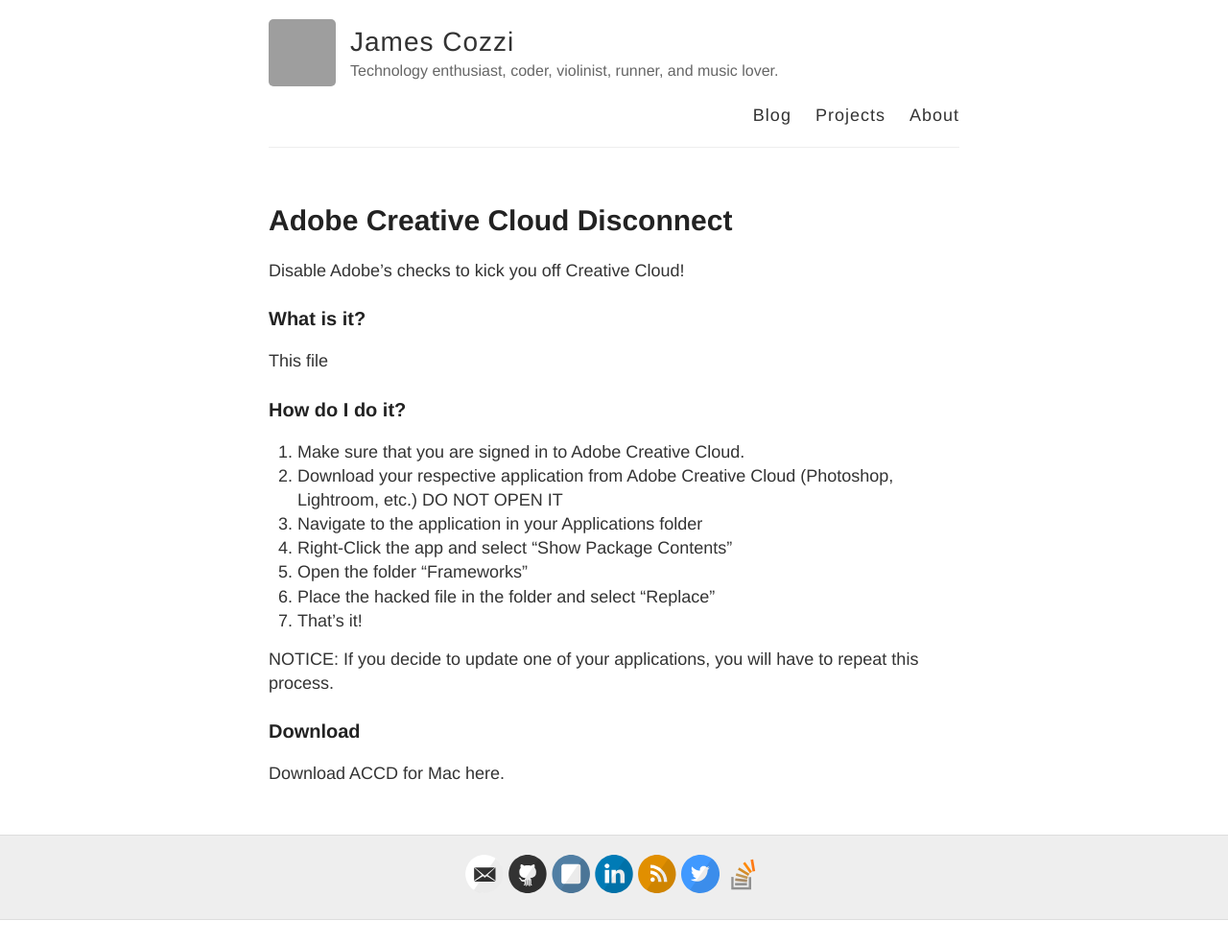
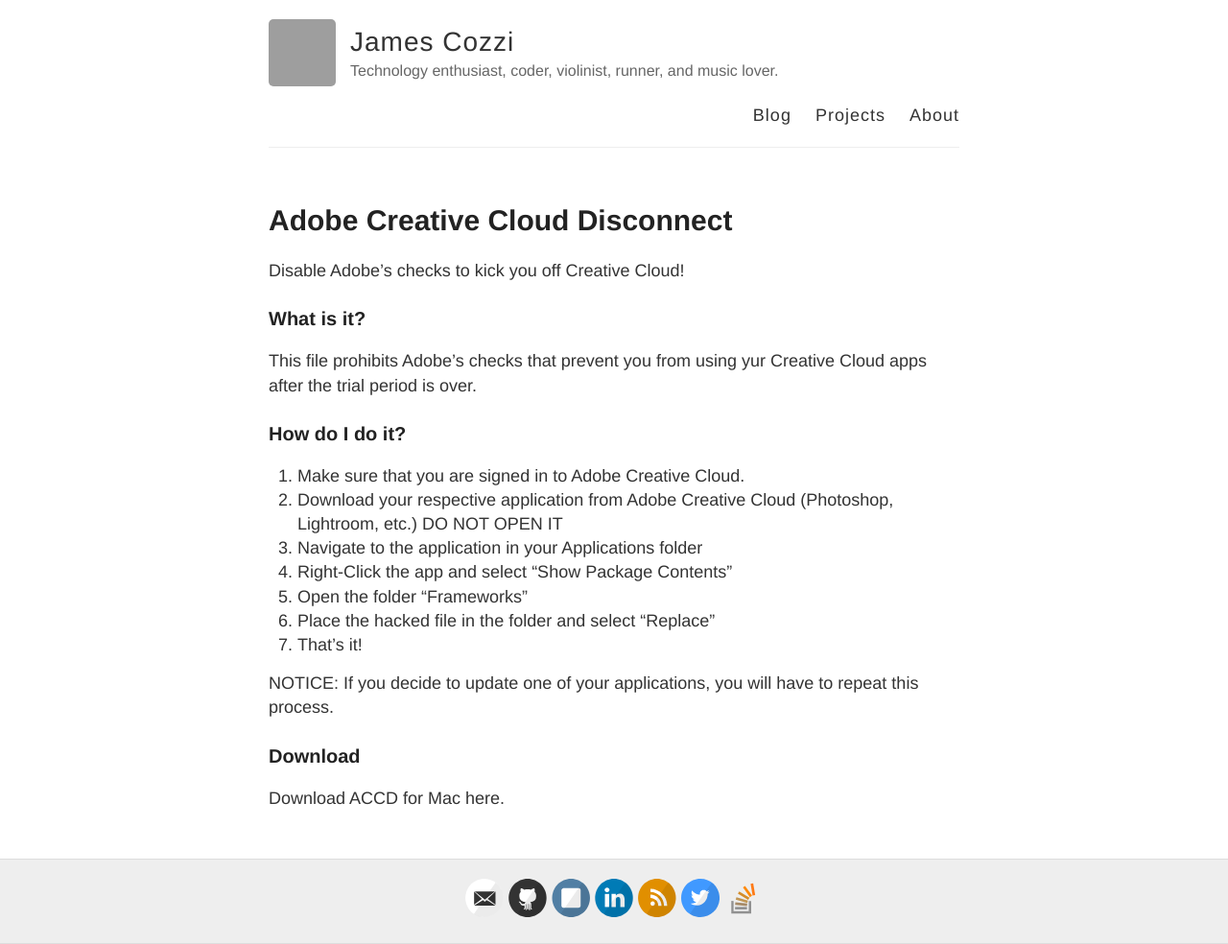
Before and after one commit to jcoz00/ball00n.github.io, a Jekyll site: the page built from accd.md, in a window 1280 px wide. Shown: the whole page at 96% size. Built offline with Jekyll 4.4.1, drawn with Linux system fonts in a browser that asks for light colours; before the commit the page ends 959 px from its top, so only the background shows below that; grey boxes are pictures that could not be loaded.

Commit message:
Update accd.md

```diff
--- a/accd.md
+++ b/accd.md
@@ -8,7 +8,7 @@
 
 ### What is it?
 
-This file
+This file prohibits Adobe's checks that prevent you from using yur Creative Cloud apps after the trial period is over.
 
 ### How do I do it?
 
```
